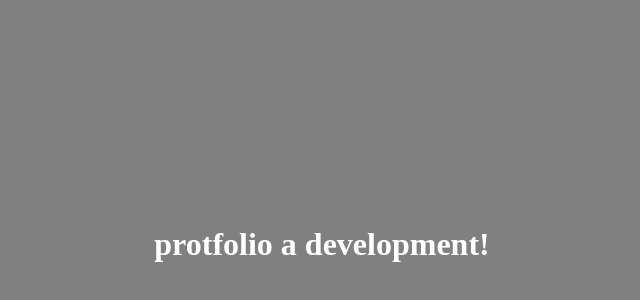
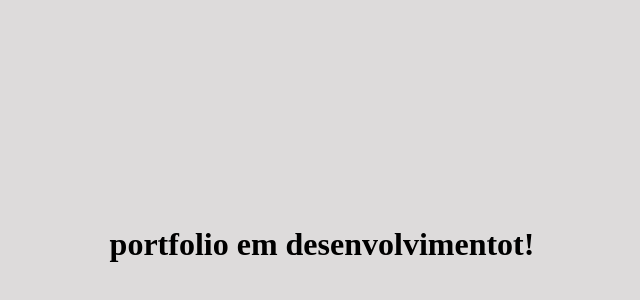
Before and after one commit to yuri-kerven/portfolio, a plain HTML site: page index.html in a window 1280 px wide. Shown: the part 156-456 px from the top of the page, without its empty margins (318-958 px from the left). Drawn offline with Linux system fonts and the light colour scheme.

Commit message:
portfolia for portugues

```diff
--- a/index.html
+++ b/index.html
@@ -1,14 +1,14 @@
 <!DOCTYPE html>
-<html lang="en">
+<html lang="pt-br">
 <head>
     <meta charset="UTF-8">
     <meta name="viewport" content="width=device-width, initial-scale=1.0">
-    <title>protfolio yuri-kerven</title>
+    <title>portfolio yuri-kerven</title>
     <link rel="stylesheet" href="./style.css">
 </head>
 <body>
     <div class="container">
-        <h1>protfolio a development!</h1>
+        <h1>portfolio em desenvolvimentot!</h1>
     </div>
 </body>
 </html>
--- a/style.css
+++ b/style.css
@@ -3,7 +3,7 @@
     padding:0;
 }
 body{
-    background-color: gray
+    background-color: rgb(221, 219, 219)
 }
 .container{
     display: flex;
@@ -14,5 +14,5 @@ body{
 }
 
 h1{
-    color: white;
+    color:#000;
 }
```
